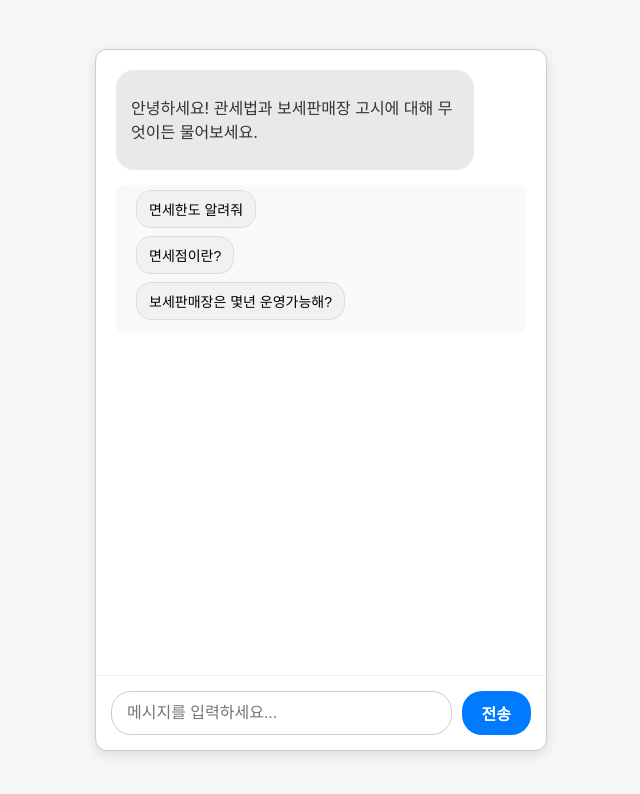
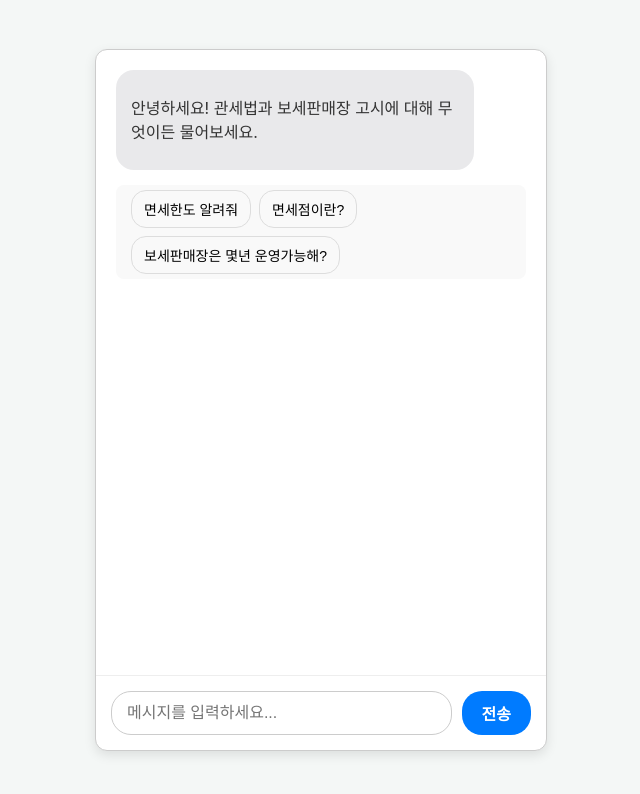
Before and after one commit to herememory/my-chatbot, a website: page index.html in a window 1280 px wide. Shown: the whole page, without its empty margins (319-959 px from the left). Drawn offline with Linux system fonts and the light colour scheme.

Commit message:
Update style.css

```diff
--- a/style.css
+++ b/style.css
@@ -92,23 +92,22 @@ body {
 }
 
 .example-questions {
-    padding: 5px 20px;
+    padding: 5px 15px;
     display: flex;
-    flex-direction: column;
-    align-items: flex-start;
+    flex-wrap: wrap; /* 버튼이 많아지면 다음 줄로 넘어가게 함 */
+    gap: 8px; /* 버튼 사이의 간격 */
 }
 
 .example-btn {
-    background-color: #f1f1f1;
+    background-color: transparent; /* 배경색 없음 */
     border: 1px solid #ddd;
     border-radius: 15px;
     padding: 8px 12px;
-    margin-bottom: 8px;
     cursor: pointer;
     font-size: 14px;
     text-align: left;
 }
 
 .example-btn:hover {
-    background-color: #e7e7e7;
+    background-color: #f0f0f0; /* 마우스를 올렸을 때만 살짝 색 변경 */
 }
```
